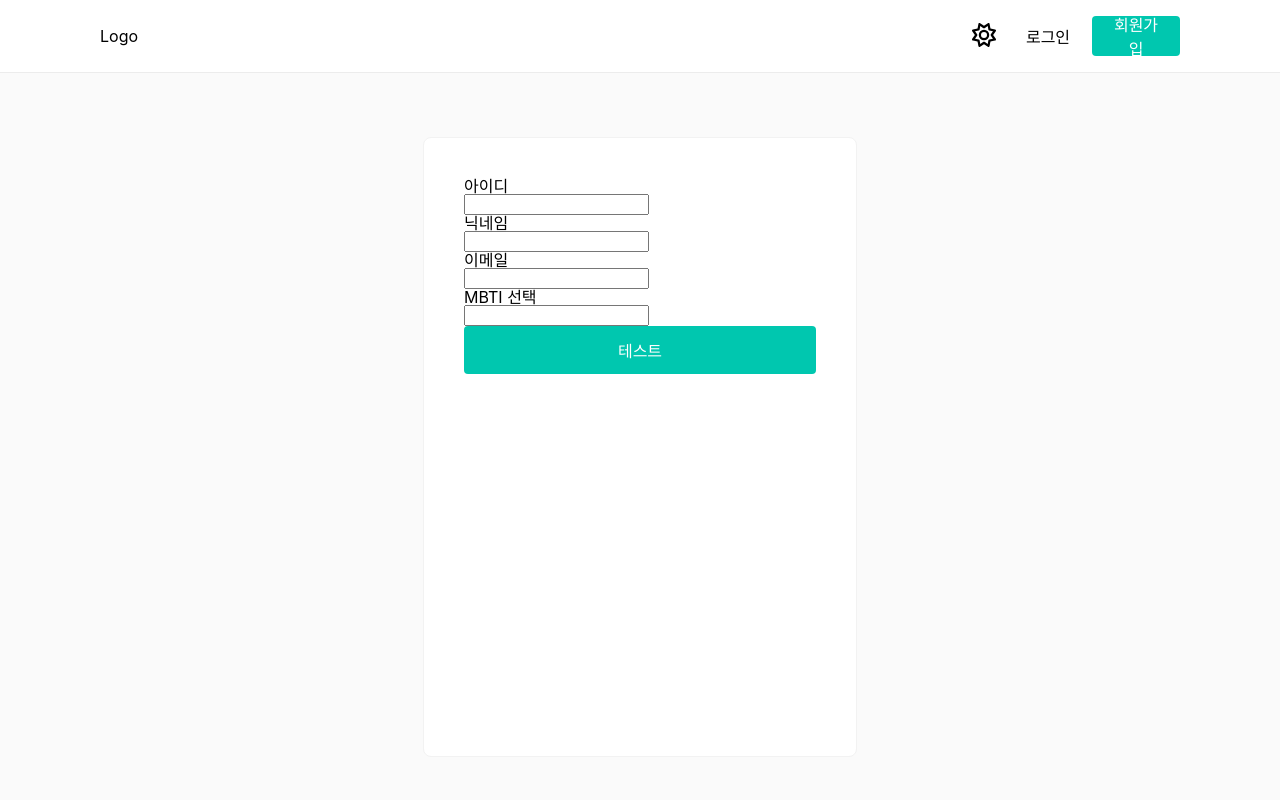
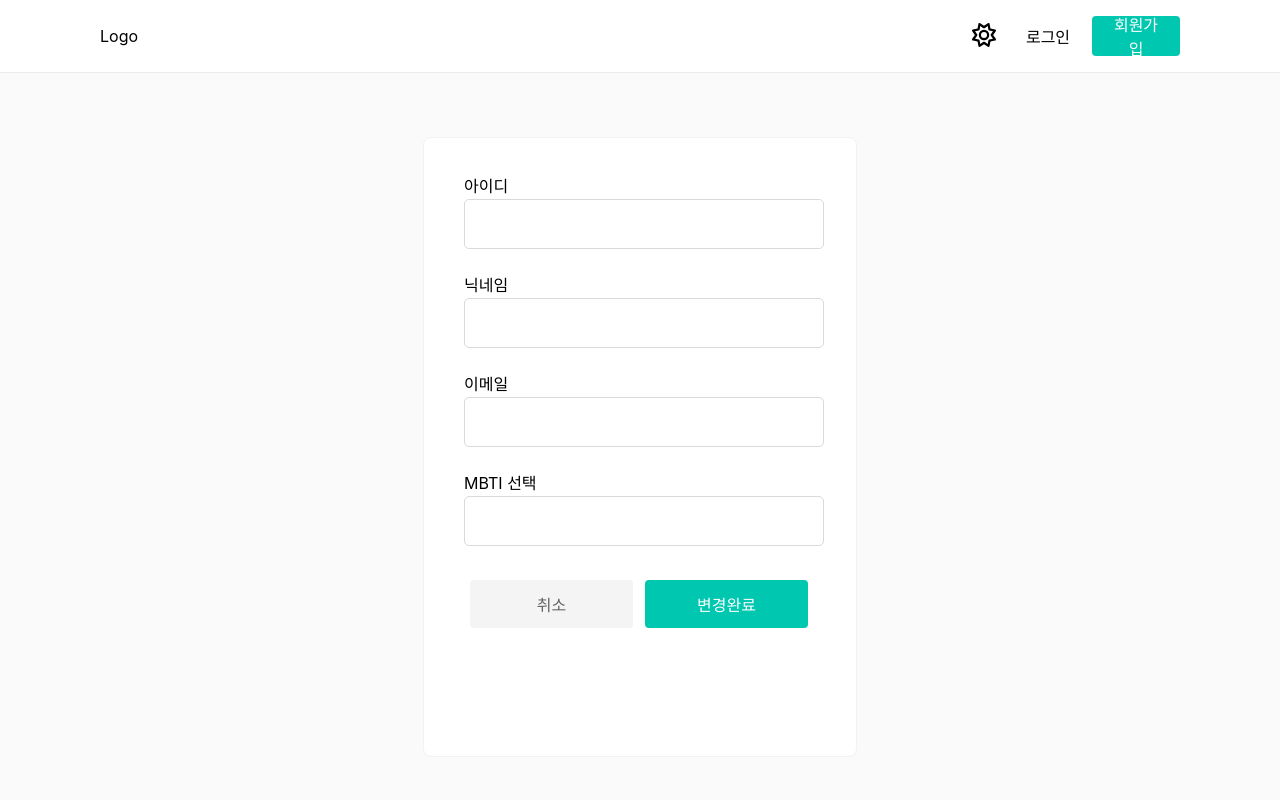
Before and after one commit to Sassy-Project/front-mbti-chat, a React (Create React App) app: page /users in a window 1280 px wide. Shown: the top 800 px of the page. Built offline with nearby package versions, Linux system fonts and the light colour scheme.

Commit message:
feat: Create label and input components

```diff
--- a/src/components/ProfileForm/index.tsx
+++ b/src/components/ProfileForm/index.tsx
@@ -1,23 +1,37 @@
+import Input from '../styled-components/Input';
 import Button from '../styled-components/Button';
-import Input from '../styled-components/Input';
+import Label from '../styled-components/Label';
 import './style.scss';
 
 const ProfileForm = () => {
+  const onClickCancel = () => {
+    window.location.href = '/';
+  };
+
   const onClickEvent = () => {
     console.log('Clicked!');
   };
 
   return (
     <div className='ProfileForm'>
-      <form>아이디</form>
-      <Input type='text' isFocused />
-      <form>닉네임</form>
-      <Input type='text' isFocused />
-      <form>이메일</form>
-      <Input type='text' isFocused />
-      <form>MBTI 선택</form>
-      <Input type='text' isFocused />
-      <Button text='테스트' onClick={onClickEvent} />
+      <div className='BasicInput'>
+        <Label htmlFor='userId'>아이디</Label>
+        <Input isFocused />
+      </div>
+      <div className='BasicInput'>
+        <Label htmlFor='userNickname'>닉네임</Label>
+        <Input isFocused />
+      </div>
+      <div className='BasicInput'>
+        <Label htmlFor='userEmail'>이메일</Label>
+        <Input isFocused />
+      </div>
+      <div className='BasicInput'>
+        <Label htmlFor='userMbtiselection'>MBTI 선택</Label>
+        <Input isFocused />
+      </div>
+      <Button text='취소' onClick={onClickCancel} background='#F4F4F4' color='#646464' />
+      <Button text='변경완료' onClick={onClickEvent} />
     </div>
   );
 };
--- a/src/components/ProfileForm/style.scss
+++ b/src/components/ProfileForm/style.scss
@@ -5,4 +5,18 @@
   height: 618px;
   padding: 40px;
   background-color: #fff;
+
+  .BasicInput {
+    margin-bottom: 28px;
+  }
+
+  Input {
+    display: flex;
+    margin: 5px 0px;
+  }
+
+  Button {
+    width: 163px;
+    margin: 6px;
+  }
 }
--- a/src/components/styled-components/Button.tsx
+++ b/src/components/styled-components/Button.tsx
@@ -55,4 +55,5 @@ const StyledButton = styled.button<Omit<ButtonProps, 'text' | 'onClick'>>`
     ${(props) => (props.background === '#fff' ? '' : 'filter: brightness(0.8)')};
   }
 `;
+
 export default Button;
--- a/src/components/styled-components/Input.tsx
+++ b/src/components/styled-components/Input.tsx
@@ -1,4 +1,3 @@
-import { useState, useEffect } from 'react';
 import styled from 'styled-components';
 
 interface InputProps {
@@ -8,26 +7,26 @@ interface InputProps {
 }
 
 const Input = styled.input<InputProps>`
-  input {
-    height: 48px;
-    padding: 0 10px;
-    border-radius: 5px;
-    border: 1px solid #d9d9d9;
-    font-size: 14px;
-    &.BasicInput__error--input {
-      border: 1px solid #bf0b0b;
-    }
-  }
+  height: 48px;
+  width: 338px;
+  padding: 0 10px;
+  border-radius: 5px;
+  border: 1px solid #d9d9d9;
+  margin-bottom: 10px;
+  font-size: 14px;
 
   &__error {
     font-size: 14px;
     color: #bf0b0b;
   }
 
+  &:focus {
+    border-color: ${(props) => (props.isFocused ? '#68E4AA' : '#12BCFD')};
+  }
+
   ${(props) =>
     props.type === 'number' &&
     `
-    /* Add specific styles for number input */
   `}
 `;
 
--- /dev/null
+++ b/src/components/styled-components/Label.tsx
@@ -0,0 +1,12 @@
+import styled from 'styled-components';
+
+interface InputProps {
+  type?: string;
+}
+
+const Label = styled.label<InputProps>`
+  margin-bottom: 10px;
+  font-size: 16px;
+`;
+
+export default Label;
```
